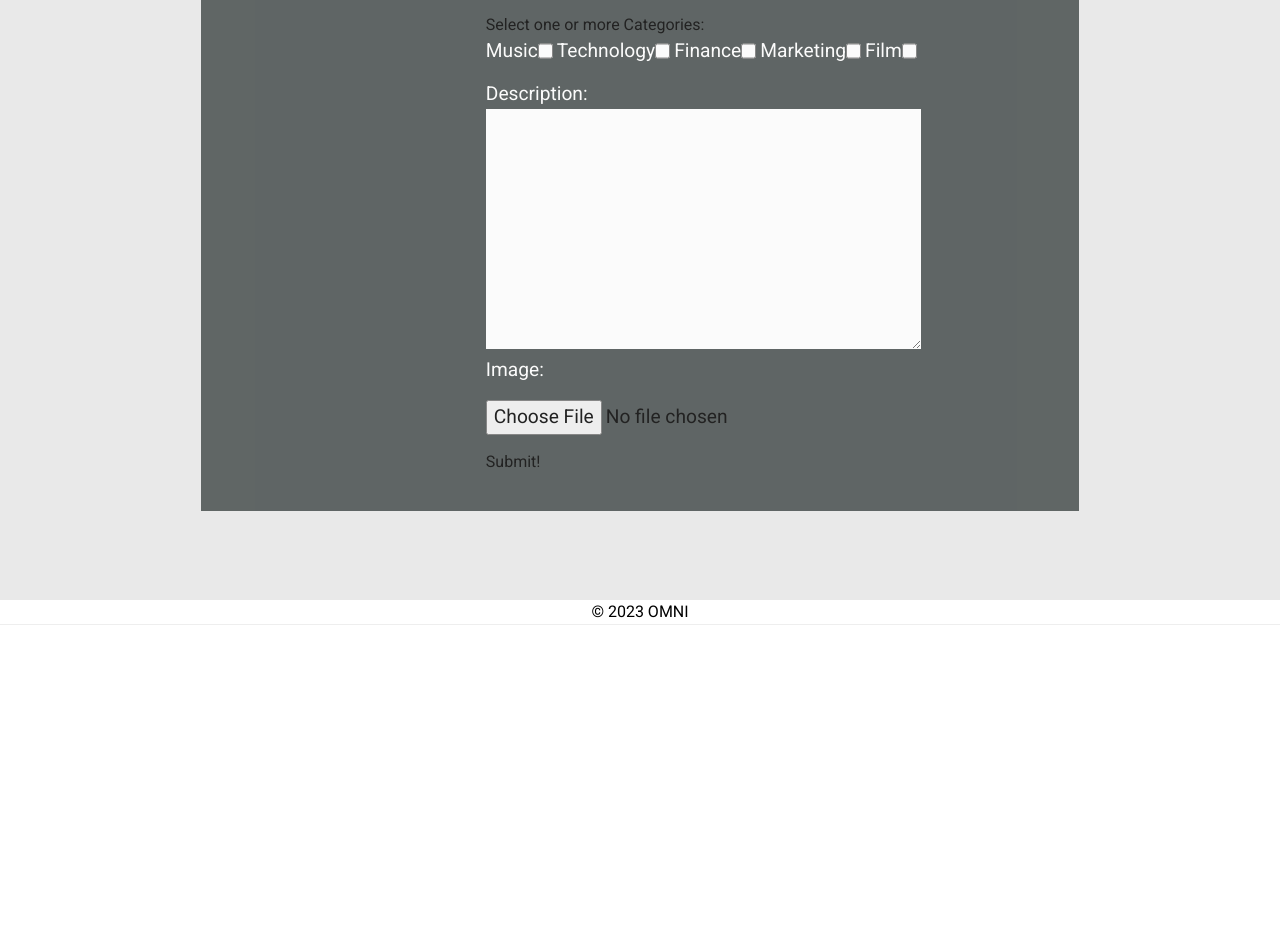
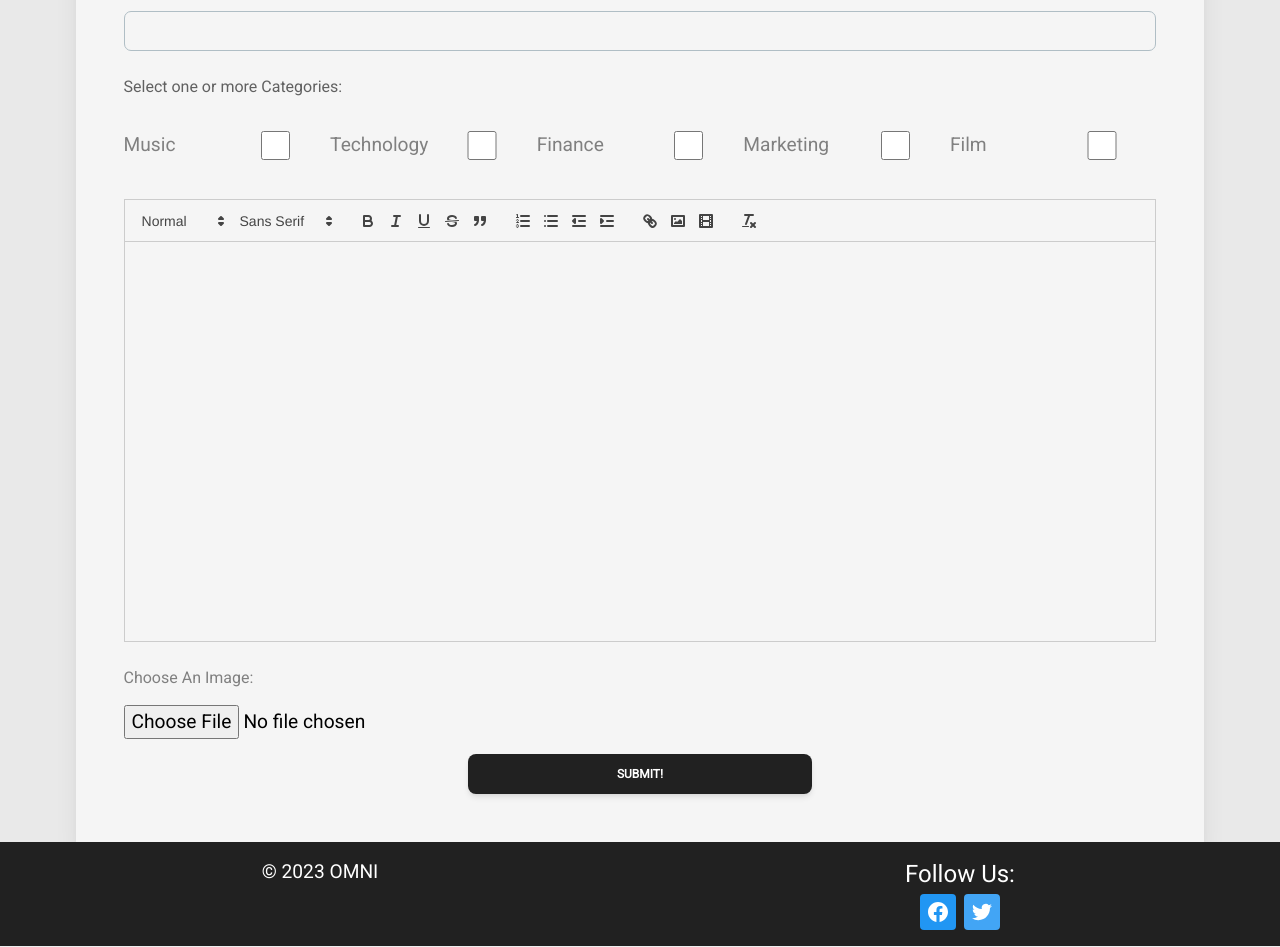
Before and after one commit to remifreyo/Omni, a React (Vite) app in the folder client/: page /new in a window 1280 px wide. Shown: the part 200-1147 px from the top of the page. Before the commit the page ends 825 px from the top, so only its background shows below. Built offline with nearby package versions, Linux system fonts and the light colour scheme; no server answers.

Commit message:
add wysiwyg editor, add social icons to footer, overhaul comment section design

```diff
--- a/client/package.json
+++ b/client/package.json
@@ -17,6 +17,7 @@
     "react": "^18.2.0",
     "react-dom": "^18.2.0",
     "react-file-base64": "^1.0.3",
+    "react-quill": "^2.0.0",
     "react-redux": "^8.1.1",
     "react-router-dom": "^6.14.1",
     "redux": "^4.2.1",
--- a/client/src/App.css
+++ b/client/src/App.css
@@ -139,7 +139,6 @@ height: fit-content;
 
 .search {
   width: 100%;
-  margin-top: 7%;
   position: relative;
 }
 
@@ -155,13 +154,11 @@ height: fit-content;
 
 
 .form {
-  width: 70%;
-  display: flex;
+  width: 90%;
+
   align-content: center;
   justify-content: center;
-  background-color: #484F4E;
-  opacity: 85%;
-  padding: 3%;
+  padding-top: 3%;
 }
 
 .form form label, input, p{
@@ -172,12 +169,7 @@ height: fit-content;
 }
 
 .form form label, p{
-  color: white;
-}
-
-.form h1 {
-  color: white;
-  margin-right: 30px;
+  color: gray;
 }
 
 .article-card img{
@@ -269,20 +261,69 @@ color: black;
 }
 
 .comment-section {
-  background-color: #8a8f8e;
+  background-color: white;
   width: 100%;
-  height: 25vh;
   text-align: center;
   min-height: 200px;
-}
-
-.comment-section p {
-  background-color: white;
-  margin: 2px;
-  margin-bottom: 10px;
-
+  box-shadow: 0 0 8px 8px gray;
+  padding: 8px;
+  padding-bottom: 24px;
 }
 
 .form  fieldset{
   display: flex;
 }
+
+.editor .ql-container {
+  height:400px;
+}
+
+.ql-video {
+  width:50%;
+  height: 400px;
+}
+
+.article-text h1, .form h1 {
+font-size: 3em !important;
+line-height: normal !important;
+}
+
+.article-text h2, .form h2 {
+  font-size: 2.5em !important;
+line-height: normal !important;
+}
+
+.article-text h3, .form h3 {
+  font-size: 2em !important;
+line-height: normal !important;
+}
+
+.article-text h4, .form h4 {
+  font-size: 1.5em !important;
+  line-height: normal !important;
+}
+
+.article-text h5, .form h5 {
+  font-size: 1em !important;
+  line-height: normal !important;
+}
+
+.article-text h6, .form h6 {
+  font-size: .75em !important;
+  line-height: normal !important;
+}
+
+.article-text p, .form p {
+  font-size: 1em !important;
+  font-weight:100 !important;
+}
+
+.article-text a {
+  color: rgb(45, 133, 197) !important;
+  text-decoration: underline !important;
+}
+
+.article-text strong {
+  font-weight:900 !important;
+  color: rgb(34, 34, 34) !important;
+}
--- a/client/src/components/ArticleCard.jsx
+++ b/client/src/components/ArticleCard.jsx
@@ -15,7 +15,7 @@ const ArticleCard = () => {
     <div className="article-card">
       {items.map((item) => {
         return (
-          <Card className="mt-6 w-96 mb-12 mr-2">
+          <Card className="mt-6 w-96 mb-12 mr-3 ml-3">
             <Link to={`${item._id}`}>
               <CardHeader className="bg-teritiary relative h-56">
                 <img src={item.image} />
--- a/client/src/components/Footer.jsx
+++ b/client/src/components/Footer.jsx
@@ -1,7 +1,32 @@
 const Footer = () => {
   return (
-    <div className="relative bg-grey dark:bg-secondary z-20 border-b border-gray-200 dark:border-gray-600 text-center">
-      © 2023 OMNI
+    <div className="relative flex flex-wrap bg-gray-900 dark:bg-secondary z-20 border-b border-gray-200 dark:border-gray-600 pt-4 justify-around pb-4">
+      <p className="w-1/2 text-center text-white"> © 2023 OMNI </p>
+      <div className="flex flex-wrap gap-1 w-1/2 justify-center">
+        <h5 className="w-full text-2xl text-center text-white">Follow Us:</h5>
+        <div className="flex gap-2">
+          <button class="bg-blue-500 p-2 font-semibold text-white inline-flex items-center space-x-2 rounded">
+            <svg
+              class="w-5 h-5 fill-current"
+              role="img"
+              xmlns="http://www.w3.org/2000/svg"
+              viewBox="0 0 24 24"
+            >
+              <path d="M24 12.073c0-6.627-5.373-12-12-12s-12 5.373-12 12c0 5.99 4.388 10.954 10.125 11.854v-8.385H7.078v-3.47h3.047V9.43c0-3.007 1.792-4.669 4.533-4.669 1.312 0 2.686.235 2.686.235v2.953H15.83c-1.491 0-1.956.925-1.956 1.874v2.25h3.328l-.532 3.47h-2.796v8.385C19.612 23.027 24 18.062 24 12.073z" />
+            </svg>
+          </button>
+          <button class="bg-blue-400 p-2 font-semibold text-white inline-flex items-center space-x-2 rounded">
+            <svg
+              class="w-5 h-5 fill-current"
+              role="img"
+              xmlns="http://www.w3.org/2000/svg"
+              viewBox="0 0 24 24"
+            >
+              <path d="M23.953 4.57a10 10 0 01-2.825.775 4.958 4.958 0 002.163-2.723c-.951.555-2.005.959-3.127 1.184a4.92 4.92 0 00-8.384 4.482C7.69 8.095 4.067 6.13 1.64 3.162a4.822 4.822 0 00-.666 2.475c0 1.71.87 3.213 2.188 4.096a4.904 4.904 0 01-2.228-.616v.06a4.923 4.923 0 003.946 4.827 4.996 4.996 0 01-2.212.085 4.936 4.936 0 004.604 3.417 9.867 9.867 0 01-6.102 2.105c-.39 0-.779-.023-1.17-.067a13.995 13.995 0 007.557 2.209c9.053 0 13.998-7.496 13.998-13.985 0-.21 0-.42-.015-.63A9.935 9.935 0 0024 4.59z" />
+            </svg>
+          </button>
+        </div>
+      </div>
     </div>
   )
 }
--- a/client/src/components/Form.jsx
+++ b/client/src/components/Form.jsx
@@ -3,6 +3,41 @@ import FileBase from 'react-file-base64'
 import { useDispatch, useSelector } from 'react-redux'
 import { createArticle, updateArticle } from '../actions/articles'
 import { useLocation, useNavigate } from 'react-router-dom'
+import ReactQuill from 'react-quill'
+import 'react-quill/dist/quill.snow.css'
+import { Button, Input } from '@material-tailwind/react'
+
+const modules = {
+  toolbar: [
+    [{ header: [1, 2, 3, 4, 5, false] }, { font: [] }],
+    ['bold', 'italic', 'underline', 'strike', 'blockquote'],
+    [
+      { list: 'ordered' },
+      { list: 'bullet' },
+      { indent: '-1' },
+      { indent: '+1' }
+    ],
+    ['link', 'image', 'video'],
+    ['clean']
+  ]
+}
+
+const formats = [
+  'header',
+  'font',
+  'size',
+  'bold',
+  'italic',
+  'underline',
+  'strike',
+  'blockquote',
+  'list',
+  'bullet',
+  'indent',
+  'link',
+  'image',
+  'video'
+]
 
 const Form = () => {
   const navigate = useNavigate()
@@ -56,20 +91,26 @@ const Form = () => {
     }
   }, [articleData])
   return (
-    <div className="form">
-      <h1>{location.pathname != '/new' ? 'Edit Article' : 'Create Article'}</h1>
+    <div className="form bg-gray-100 p-12 shadow-xl">
+      <h2 className="text-gray-800 text-center">
+        {location.pathname != '/new' ? 'Edit Article' : 'Create Article'}
+      </h2>
+      <br />
       <form onSubmit={handleSubmit}>
-        <label htmlFor="title">Title:</label>
-        <br />
-        <input
+        <Input
           id="title"
           type="text"
+          placeholder="Title"
+          onFocus={(e) => (e.target.placeholder = '')}
+          onBlur={(e) => (e.target.placeholder = 'Title')}
           value={articleData.title}
           onChange={handleChange}
         />
         <br />
         <fieldset>
-          <legend>Select one or more Categories:</legend>
+          <legend className="mb-8 text-gray-700">
+            Select one or more Categories:
+          </legend>
           <label htmlFor="Music">Music</label>
           <input
             type="checkbox"
@@ -116,17 +157,26 @@ const Form = () => {
           />
           &nbsp;
         </fieldset>
-        <label htmlFor="description">Description:</label>
         <br />
-        <textarea
+        {/* <textarea
           id="description"
           cols="50"
           rows="10"
           onChange={handleChange}
           value={articleData.description}
-        ></textarea>
+        ></textarea> */}
+        <ReactQuill
+          id="description"
+          onChange={(newValue) =>
+            setarticleData({ ...articleData, description: newValue })
+          }
+          value={articleData.description}
+          className="editor"
+          modules={modules}
+          formats={formats}
+        />
         <br />
-        <p>Image:</p>
+        <p>Choose An Image:</p>
         <FileBase
           multiple={false}
           type="file"
@@ -134,7 +184,11 @@ const Form = () => {
             setarticleData({ ...articleData, image: base64 })
           }
         />
-        <button type="submit">Submit!</button>
+        <div className="text-center">
+          <Button className="w-1/3" type="submit">
+            Submit!
+          </Button>
+        </div>
       </form>
     </div>
   )
--- a/client/src/components/Search.jsx
+++ b/client/src/components/Search.jsx
@@ -29,7 +29,7 @@ function Search() {
     setSearchTerm(e.target.value)
   }
   return (
-    <div className="search">
+    <div className="search mt-24">
       <form onSubmit={handleSubmit}>
         <input
           placeholder="what are you looking for?"
--- a/client/src/pages/Article.jsx
+++ b/client/src/pages/Article.jsx
@@ -74,7 +74,11 @@ const Article = () => {
         </div>
         <article className="h-fit">
           <div className="mx-auto rounded-t-lg bg-white p-16 text-justify shadow-lg">
-            <p className="text-gray-900">{article.description}</p>
+            <div
+              className="text-gray-900 text-lg article-text"
+              dangerouslySetInnerHTML={{ __html: article.description }}
+            />
+            <br />
             {user !== null && article.author === user.result.name ? (
               <div className="text-center">
                 <Link to={`/${id}/edit`} replace>
@@ -93,7 +97,7 @@ const Article = () => {
           </div>
         </article>
 
-        <div className="comment-section">
+        <div className="comment-section shadow-lg">
           <CommentSection article={article} />
         </div>
       </div>
--- a/client/src/pages/Categories.jsx
+++ b/client/src/pages/Categories.jsx
@@ -179,7 +179,7 @@ const Categories = () => {
                           variant="text"
                           className="flex items-center gap-2"
                         >
-                          Learn More
+                          Read Post
                           <svg
                             xmlns="http://www.w3.org/2000/svg"
                             fill="none"
--- a/client/src/pages/Home.jsx
+++ b/client/src/pages/Home.jsx
@@ -3,7 +3,7 @@ import Carousel from '../components/Carousel'
 
 const Home = () => {
   return (
-    <div className="home">
+    <div className="w-full">
       <div className="carousel-container">
         <Carousel />
       </div>
```
Also changed, not shown: client/src/components/CommentSection.jsx (+19 -5 lines).
